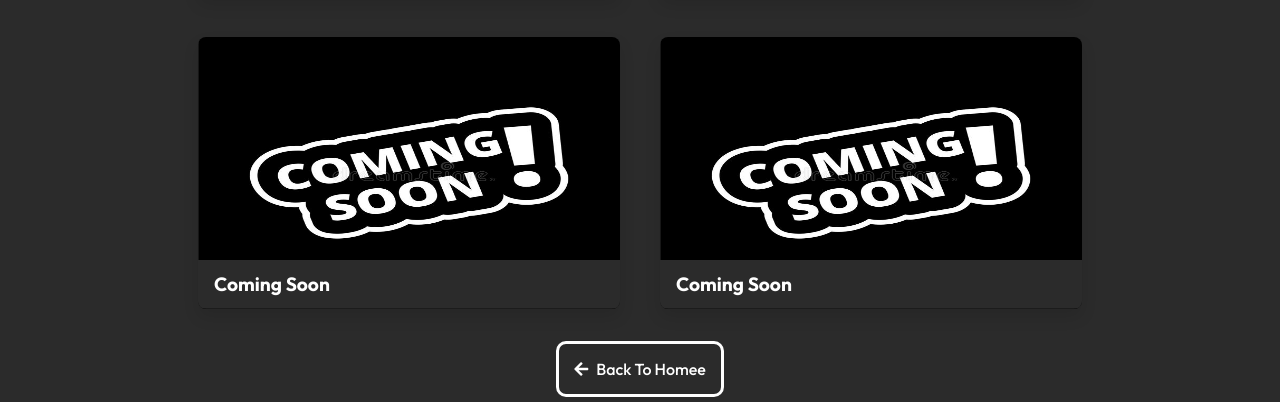
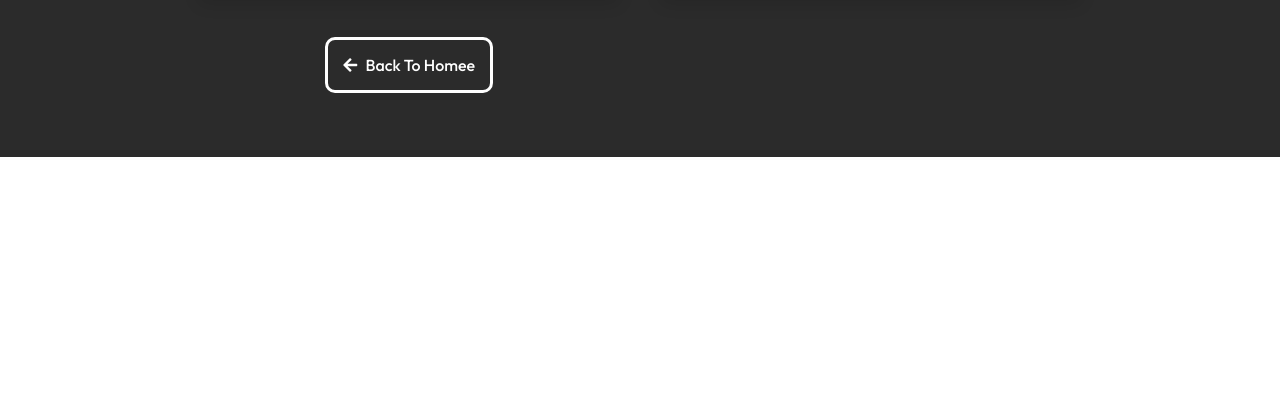
Before and after one commit to khairull7/portfolio_khai, a plain HTML site: page Project/index.html in a window 1280 px wide. Shown: the part 1360-1762 px from the top of the page. After the commit the page ends 1517 px from the top, so only its background shows below. Drawn offline with nearby package versions, Linux system fonts and the light colour scheme.

Commit message:
portfolio khairul

```diff
--- a/Project/index.html
+++ b/Project/index.html
@@ -195,42 +195,6 @@
           </div>
         </div>
 
-        <!--? Coming Soon -->
-        <div data-aos="zoom-in-left" data-aos-delay="900" class="box">
-          <img draggable="false" src="../assets/img/Project/coming-soon-thumb.jpg" alt="coming-soon-thumb" />
-          <div class="content">
-            <div class="tag">
-              <h3>Coming Soon</h3>
-            </div>
-            <div class="desc">
-              <p>Coming Soon</p>
-              <!-- <p>Build with: <i class="fab fa-html5"></i>, <i class="fab fa-css3-alt"></i>, <i class="fab fa-js-square"></i></p>
-              <div class="btns">
-                <a href="#" class="btn view" target="_blank"><i class="fas fa-eye"></i> View</a>
-                <a href="#" class="btn code" target="_blank">Code <i class="fas fa-code"></i></a>
-              </div> -->
-            </div>
-          </div>
-        </div>
-
-        <!--? Coming Soon -->
-        <div data-aos="zoom-in-left" data-aos-delay="900" class="box">
-          <img draggable="false" src="../assets/img/Project/coming-soon-thumb.jpg" alt="coming-soon-thumb" />
-          <div class="content">
-            <div class="tag">
-              <h3>Coming Soon</h3>
-            </div>
-            <div class="desc">
-              <p>Coming Soon</p>
-              <!-- <p>Build with: <i class="fab fa-html5"></i>, <i class="fab fa-css3-alt"></i>, <i class="fab fa-js-square"></i></p>
-              <div class="btns">
-                <a href="#" class="btn view" target="_blank"><i class="fas fa-eye"></i> View</a>
-                <a href="#" class="btn code" target="_blank">Code <i class="fas fa-code"></i></a>
-              </div> -->
-            </div>
-          </div>
-        </div>
-      </div>
 
       <div class="back">
         <a href="/#project" class="btn">
```
Also changed, not shown: index.html (+2 -2 lines).
